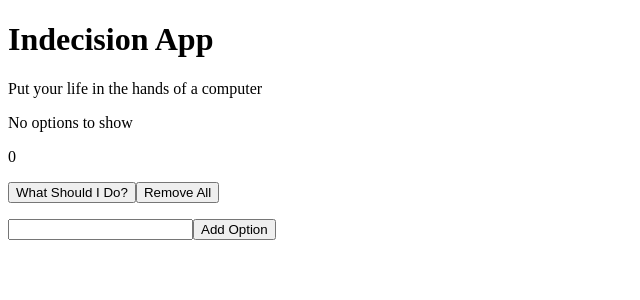
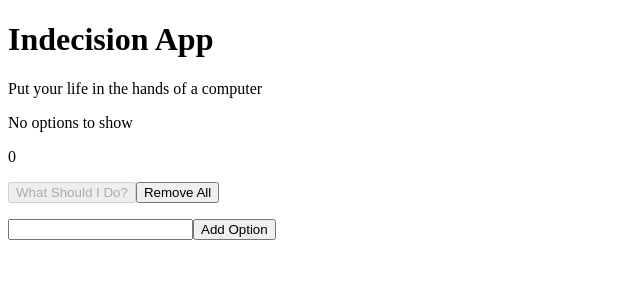
Before and after one commit to marzena-szopinska/Indecision_App, a React (Create React App) app: page / in a window 1280 px wide. Shown: the top 300 px of the page, without its empty margins (0-640 px from the left). Built offline with nearby package versions, Linux system fonts and the light colour scheme.

Commit message:
added random option generator

```diff
--- a/src/index.js
+++ b/src/index.js
@@ -30,7 +30,9 @@ const onRemoveAll = () => {
 };
 
 const onMakeDecision = () => {
-
+    const randNumber = Math.floor(Math.random() * app.options.length);
+    const pickedOption = app.options[randNumber];
+    alert(pickedOption);
 };
 
 const renderApp = () => {
@@ -41,7 +43,7 @@ const renderApp = () => {
             {app.subtitle && <p>{app.subtitle}</p>}
             {app.options.length > 0 ? 'Here are your options' : 'No options to show'}
             <p>{app.options.length}</p>
-            <button onClick={onMakeDecision}>What Should I Do?</button>
+            <button disabled={app.options.length == 0} onClick={onMakeDecision}>What Should I Do?</button>
             <button onClick={onRemoveAll}>Remove All</button>
             <ol>
                 { /* render the options list */
```
